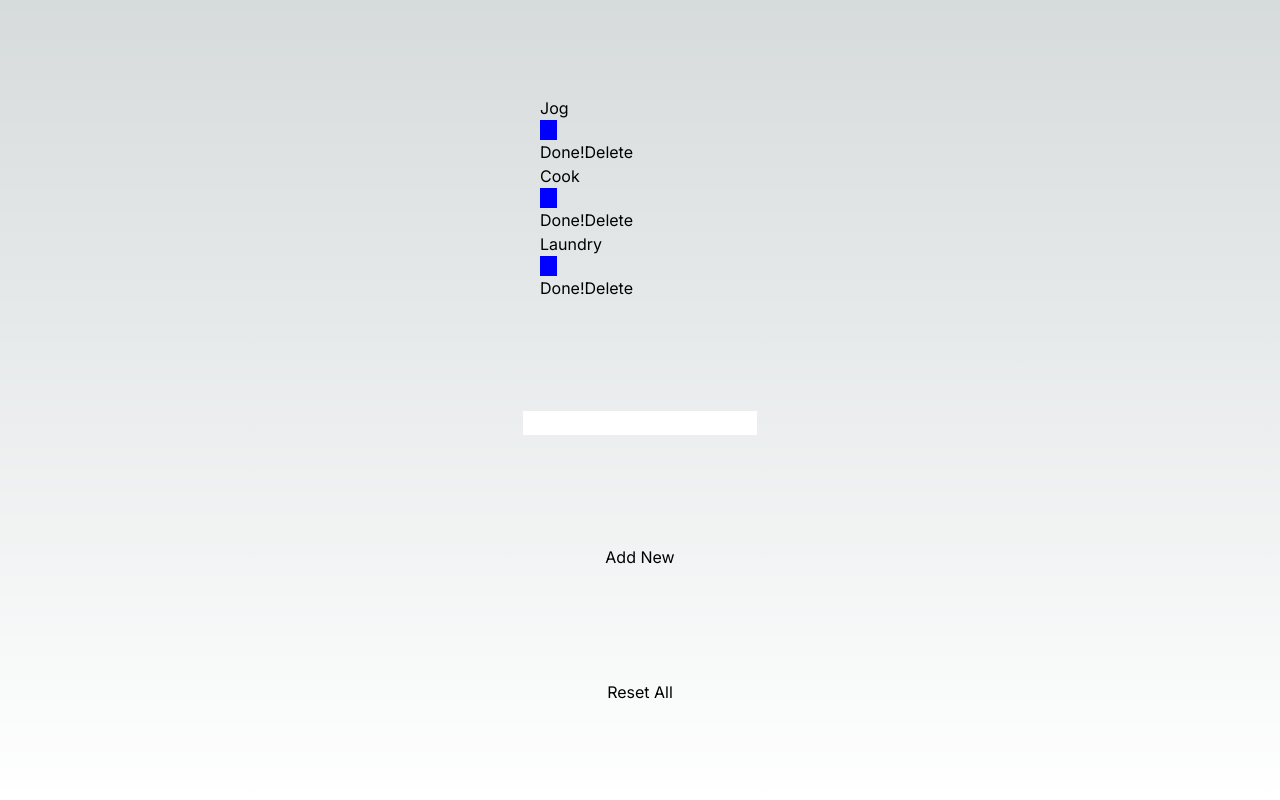
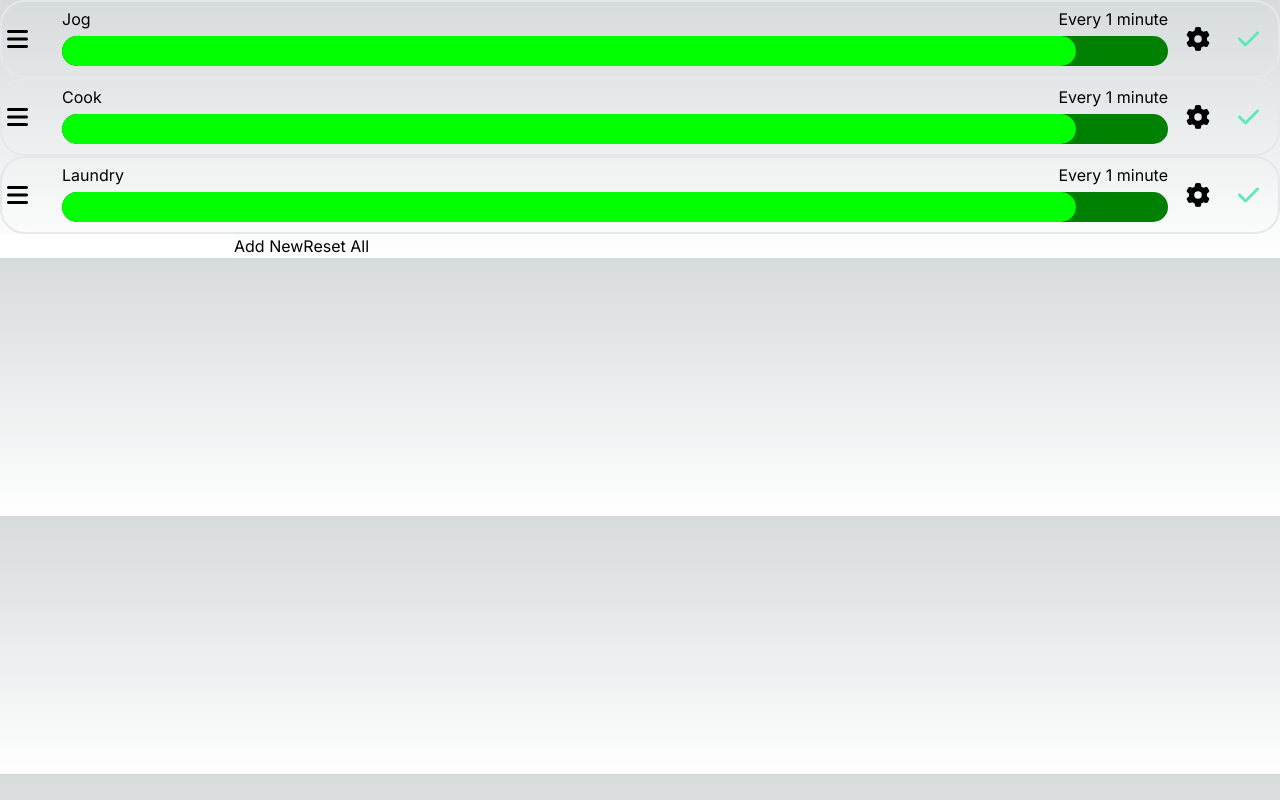
Before and after one commit to Nin1/stat-bars, a Next.js app: page / in a window 1280 px wide. Built offline with nearby package versions, Linux system fonts and the light colour scheme.

Commit message:
Layout changes

```diff
--- a/app/components/progress-bar.tsx
+++ b/app/components/progress-bar.tsx
@@ -32,6 +32,41 @@ function AddFrequencyToDate(frequency: Frequency, date: Date) {
     return nextDate;
 }
 
+// g=255 below t=0.5, then linearly to g=0 at t=1
+function GetGreenFromT(t: number): number {
+    let g: number = (1 - ((t - 0.5) * 2)) * 255;
+    return Math.min(Math.max(g, 0), 255)
+}
+
+// r=0 below t=0.5, then linearly to r=1 at t=1
+function GetRedFromT(t: number): number {
+    let r: number = ((t - 0.5) * 2) * 255;
+    return Math.min(Math.max(r, 0), 255)
+}
+
+function GetFGColourFromT(t: number) {
+    return "rgb(" + GetRedFromT(t) + ", " + GetGreenFromT(t) + ", 0)";
+}
+
+function GetBGColourFromT(t: number) {
+    if (t === 1)
+    {
+        return "red";
+    }
+    return "rgb(" + GetRedFromT(t)/2 + ", " + GetGreenFromT(t)/2 + ", 0)";
+}
+
+function MsToTimeString(ms: number): string {
+    let seconds = (ms / 1000);
+    let minutes = (ms / (1000 * 60));
+    let hours = (ms / (1000 * 60 * 60));
+    let days = (ms / (1000 * 60 * 60 * 24));
+    if (seconds < 60) return seconds.toFixed(0) + "s";
+    else if (minutes < 60) return minutes.toFixed(0) + " mins";
+    else if (hours < 24) return hours.toFixed(0) + " hours";
+    else return days + " days"
+}
+
 export default function ProgressBar(progress: ProgressData) {
     const [t, setT] = useState(0);
     const [overflow, setOverflow] = useState(0);
@@ -58,19 +93,34 @@ export default function ProgressBar(progress: ProgressData) {
         return () => { clearInterval(interval); }
     });
 
+    function GetOverlayText() {
+        if (overflow > 0) {
+            return MsToTimeString(overflow) + " overdue!";
+        }
+        return "";
+    }
+
+    // Grid here lets us layer things on top of each other
     return (
-        <div style={{
-            height: 20,
-            width: 200
-        }}>
-            <div
-                style={{
-                    height: "100%",
-                    width: `${t * 100}%`,
-                    backgroundColor: "blue"
-                }}>
+        <div style={{display:"block", height:"30px"}}>
+            <div className="progress-bar-grid">
+                <div className="progress-bar-bg"
+                    style={{
+                        backgroundColor: `${GetBGColourFromT(t)}`
+                    }}>
+                </div>
+                <div className="progress-bar-fg-container"
+                    style={{
+                        width: `${100 - (t * 100)}%`,
+                    }}>
+                    <div className="progress-bar-fg"
+                        style={{
+                            backgroundColor: `${GetFGColourFromT(t)}`
+                        }}>
+                    </div>
+                </div>
+                <text className="progress-bar-text">{GetOverlayText()}</text>
             </div>
-
         </div>
     );
 }
--- a/app/components/stat-panel.tsx
+++ b/app/components/stat-panel.tsx
@@ -6,6 +6,8 @@ import {
     NeedConfig
   } from '../definitions';
 import ProgressBar from './progress-bar';
+import { FontAwesomeIcon } from '@fortawesome/react-fontawesome'
+import { faGear, faCheck, faBars } from '@fortawesome/free-solid-svg-icons'
 
 function ENTRIES_KEY(id: string): string { return id + ".entries"; }
 
@@ -64,12 +66,30 @@ export default function StatPanel(props: StatPanelProps) {
         }
     }, [ lastEntryTime ]);
 
+    function FrequencyString(): string {
+        const amount: number = props.config.frequency.amount;
+        return `Every ${amount} ${props.config.frequency.unit}${amount == 1 ? '' : 's'}`
+    }
+
     return (
-        <div className="panel">
-            <h3>{props.config.name}</h3>
-            <ProgressBar {...progressData}/>
-            <button type="button" onClick={OnDone}>Done!</button>
-            <button type="button" onClick={() => props.onDelete(props.config)}>Delete</button>
+        <div className="stat-panel-root">
+            <script src="https://kit.fontawesome.com/a7a8b1c1b0.js" crossOrigin="anonymous"></script>
+            <div className="stat-panel-handle">
+                <FontAwesomeIcon icon={faBars} size="xl"/>
+            </div>
+            <div className="stat-panel-info-container">
+                <div className="stat-panel-info-text">
+                    <h1 className='stat-panel-info-header'>{props.config.name}</h1>
+                    <h1 className='stat-panel-info-frequency'>{FrequencyString()}</h1>
+                </div>
+                <ProgressBar {...progressData}/>
+            </div>
+            <button className="stat-panel-button" type="button" onClick={() => props.onDelete(props.config)}>
+                <FontAwesomeIcon icon={faGear} size="xl"/>
+            </button>
+            <button className="stat-panel-button" type="button" onClick={OnDone}>
+                <FontAwesomeIcon icon={faCheck} size="xl" style={{color: "#63E6BE"}}/>
+            </button>
         </div>
     );
 }
--- a/app/globals.css
+++ b/app/globals.css
@@ -31,3 +31,79 @@ body {
     text-wrap: balance;
   }
 }
+
+.stat-panel-root {
+  box-sizing: border-box;
+  padding: 5px;
+  border-style: solid;
+  border-width: 2px;
+  border-radius: 25px;
+  display: flex;
+}
+
+.stat-panel-handle {
+  min-width: 50px;
+  display: flex;
+  align-items: center;
+  margin-left: auto;
+  margin-right: auto;
+}
+
+.stat-panel-info-container {
+  width: 100%;
+  min-width: 0;
+  padding-left: 5px;
+  padding-right: 5px;
+  padding-bottom: 5px;
+}
+
+.stat-panel-info-text {
+  display: flex;
+  justify-content: space-between;
+  padding-bottom: 5px;
+}
+
+.stat-panel-button {
+  min-width: 50px;
+  margin-left: auto;
+  margin-right: auto;
+}
+
+.progress-bar-grid {
+  display: grid;
+  grid-template-columns: auto;
+  align-items: center;
+  height: 100%;
+}
+
+.progress-bar-bg {
+  grid-row: 1;
+  grid-column: 1;
+  text-align: center;
+  height: 100%;
+  width: 100%;
+  border-radius: 50vh;
+}
+
+.progress-bar-fg-container {
+  grid-row: 1;
+  grid-column: 1;
+  border-radius: 50vh;
+  height: 100%;
+  overflow: hidden;
+}
+
+.progress-bar-fg {
+  min-height: 100%;
+  width: 100%;
+  min-width: 100px;
+  border-radius: 50vh;
+}
+
+.progress-bar-text {
+  grid-row: 1;
+  grid-column: 1;
+  margin-left: auto;
+  margin-right: auto;
+  color: white;
+}
--- a/app/page.tsx
+++ b/app/page.tsx
@@ -90,7 +90,7 @@ export default function StatsRoot() {
   }
 
   return (
-    <main className="flex min-h-screen flex-col items-center justify-between p-24">
+    <main>
       <ul>
         {configs.map((config) => (
           <li key={config.uuid}><StatPanel config={config} onDelete={DeleteConfig}/></li>
--- a/package.json
+++ b/package.json
@@ -9,6 +9,9 @@
     "lint": "next lint"
   },
   "dependencies": {
+    "@fortawesome/fontawesome-svg-core": "^6.5.2",
+    "@fortawesome/free-solid-svg-icons": "^6.5.2",
+    "@fortawesome/react-fontawesome": "^0.2.2",
     "@hello-pangea/dnd": "16.6.0",
     "next": "14.2.3",
     "react": "^18",
```
Also changed, not shown: 1 other file (tests, documents, lock files or other folders).
